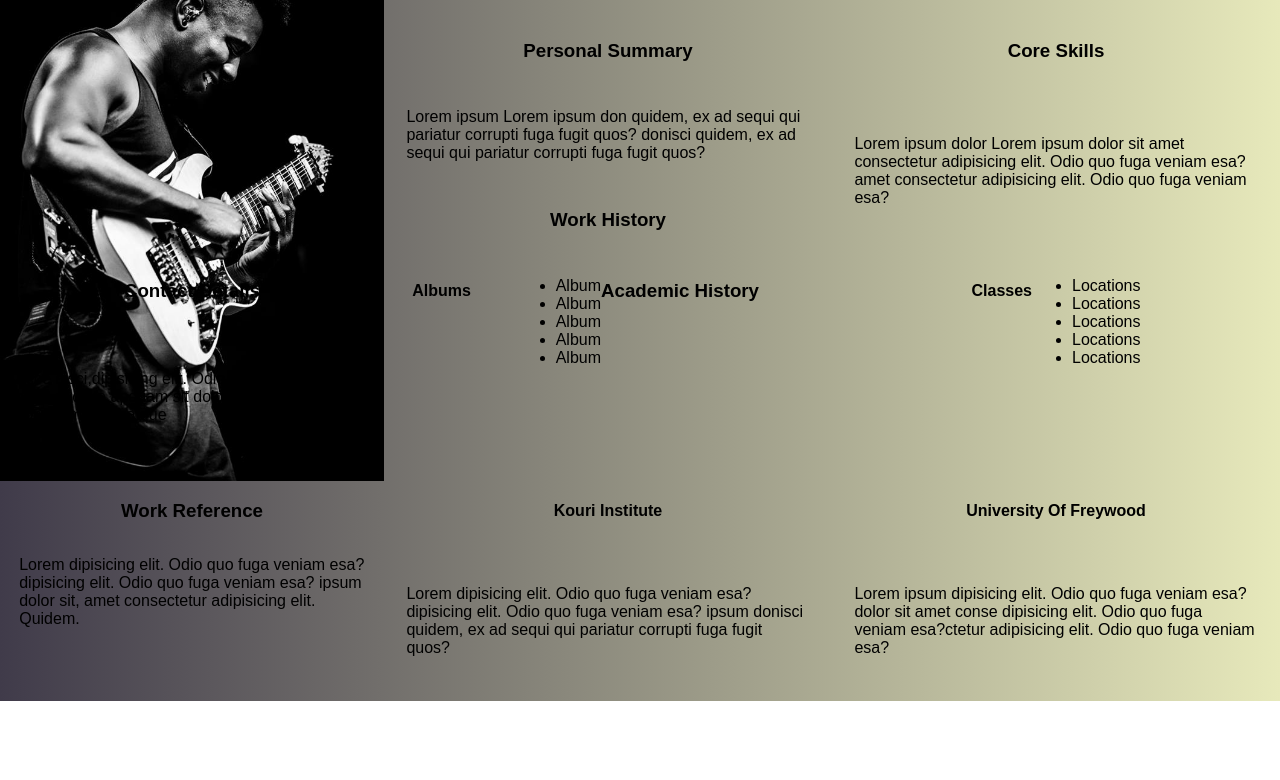
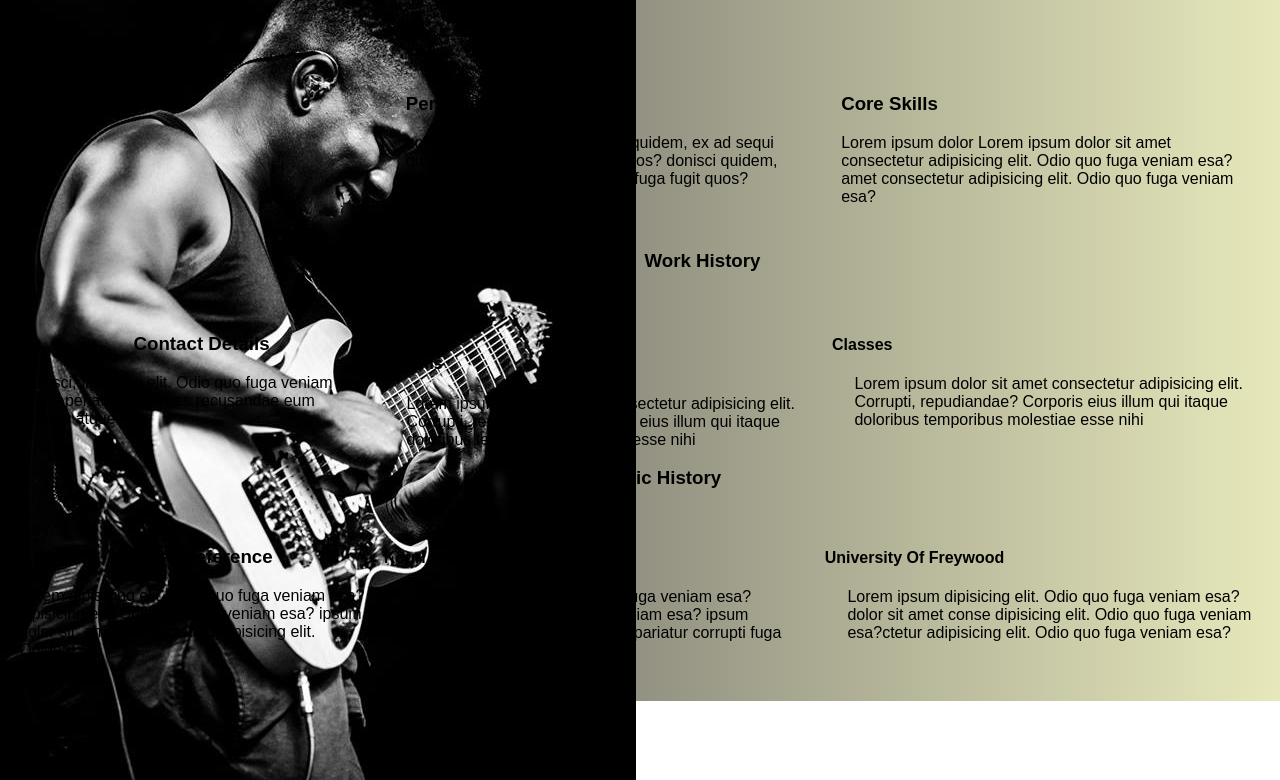
Before and after one commit to claxb/aca_web101_clay_reed, a plain HTML site: page resume.html in a window 1280 px wide. Shown: the part 99-879 px from the top of the page. Before the commit the page ends 800 px from the top, so only its background shows below. Drawn offline with Linux system fonts and the light colour scheme; a web font is replaced by a local one.

Commit message:
done for the night

```diff
--- a/resume.css
+++ b/resume.css
@@ -6,15 +6,13 @@ body {
 .resume-container {
   height: 100vh;
   display: grid;
-  grid-template-columns: 30% 1fr;
-  grid-template-rows: repeat(2, 1fr) 30% 1fr;
-  grid-template-rows: 15% 30% repeat(2, 1fr);
+  grid-template-columns: 30% minmax(0, 1fr);
+  grid-template-rows: repeat(2, 1fr) 30% minmax(0, 1fr);
+  grid-template-rows: 1fr 30% repeat(2, 1fr);
   background: #403B4A;  /* fallback for old browsers */
 background: -webkit-linear-gradient(to right, #E7E9BB, #403B4A);  /* Chrome 10-25, Safari 5.1-6 */
 background: linear-gradient(to left, #E7E9BB, #403B4A); /* W3C, IE 10+/ Edge, Firefox 16+, Chrome 26+, Opera 12+, Safari 7+ */
-
 }
-
 
 .img {
   display: grid;
@@ -50,6 +48,7 @@ background: linear-gradient(to left, #E7E9BB, #403B4A); /* W3C, IE 10+/ Edge, Fi
 }
 
 .personal {
+  display: grid;
   display: flex;
   grid-column: 2/3;
   grid-row: 2/3;
@@ -57,6 +56,7 @@ background: linear-gradient(to left, #E7E9BB, #403B4A); /* W3C, IE 10+/ Edge, Fi
 
 .history {
   display: flex;
+  align-items: center;
   grid-column: 2/3;
   grid-row: 3/4;
 }
@@ -70,7 +70,7 @@ background: linear-gradient(to left, #E7E9BB, #403B4A); /* W3C, IE 10+/ Edge, Fi
 }
 
 .img>img {
-  object-fit: cover;
+  display: cover:
   width: 100%;
   height: 100%;
 }
@@ -79,30 +79,19 @@ h1 {
   margin: 0% 0% 0% 1%;
 }
 
-.title>h3 {
-  margin: 4% 0% 0% 2%;
+p {
+  margin: 0em;
+  padding: 0% 5% 0% 5%;
 }
 
-a {
-  margin: 13% 4% 0% 4%;
-}
-
-section {
-  height: 100%;
-  width: 50%;
-  display: flex;
-  flex-wrap: wrap;
-  justify-content: center;
-}
-
-.history>ul {
-  height: 50%;
-  width: 100%;
-}
-
-p {
-  padding: 0% 5% 0% 5%;
-}
 .title>h3 {
   margin: 0em;
 }
+
+h3 {
+  padding-left: 5%;
+}
+
+.personal>h3 {
+  color: blueviolet;
+}
--- a/resume.html
+++ b/resume.html
@@ -26,38 +26,34 @@
     <div class="history">
         <section>
           <h4>Albums</h4>
-        </p>
-            <ul>
-              <li>Album</li>
-              <li>Album</li>
-              <li>Album</li>
-              <li>Album</li>
-              <li>Album</li>
-            </ul>
-            <h3>Academic History</h3>
-          </p>
+          <p>Lorem ipsum dolor sit amet consectetur adipisicing elit. Corrupti, repudiandae? Corporis eius illum qui itaque doloribus temporibus molestiae esse nihi</p>
+          <h3 style="
+          padding-left: 40%;
+          padding-top: %;"
+          >Academic History</h3>
         </section>
         <section>
           <h4>Classes</h4>
-            <ul>
-              <li>Locations</li>
-              <li>Locations</li>
-              <li>Locations</li>
-              <li>Locations</li>
-              <li>Locations</li>
-            </ul>
-           </section>
+          <p style="
+          padding-bottom: 22%;"
+          >Lorem ipsum dolor sit amet consectetur adipisicing elit. Corrupti, repudiandae? Corporis eius illum qui itaque doloribus temporibus molestiae esse nihi</p>
+        </section>
+
     </div>
     <div class="personal">
      <section>
        <h3>Personal Summary</h3>
        <p>Lorem ipsum Lorem ipsum don quidem, ex ad sequi qui pariatur corrupti fuga fugit quos? donisci quidem, ex ad sequi qui pariatur corrupti fuga fugit quos?</p>
-        <h3>Work History</h3>
-     </section>
+       <h3 style="
+       padding-left: 60%;
+       padding-top: 10%;
+       padding-right: 0%;
+   ">Work History</h3>
+      </section>
      <section>
       <h3>Core Skills</h3>
         <p>Lorem ipsum dolor Lorem ipsum dolor sit amet consectetur adipisicing elit. Odio quo fuga veniam esa? amet consectetur adipisicing elit. Odio quo fuga veniam esa?</p>
-     </section>
+      </section>
     </div>
     <div class="ref">
       <h3>Work Reference</h3>
```
